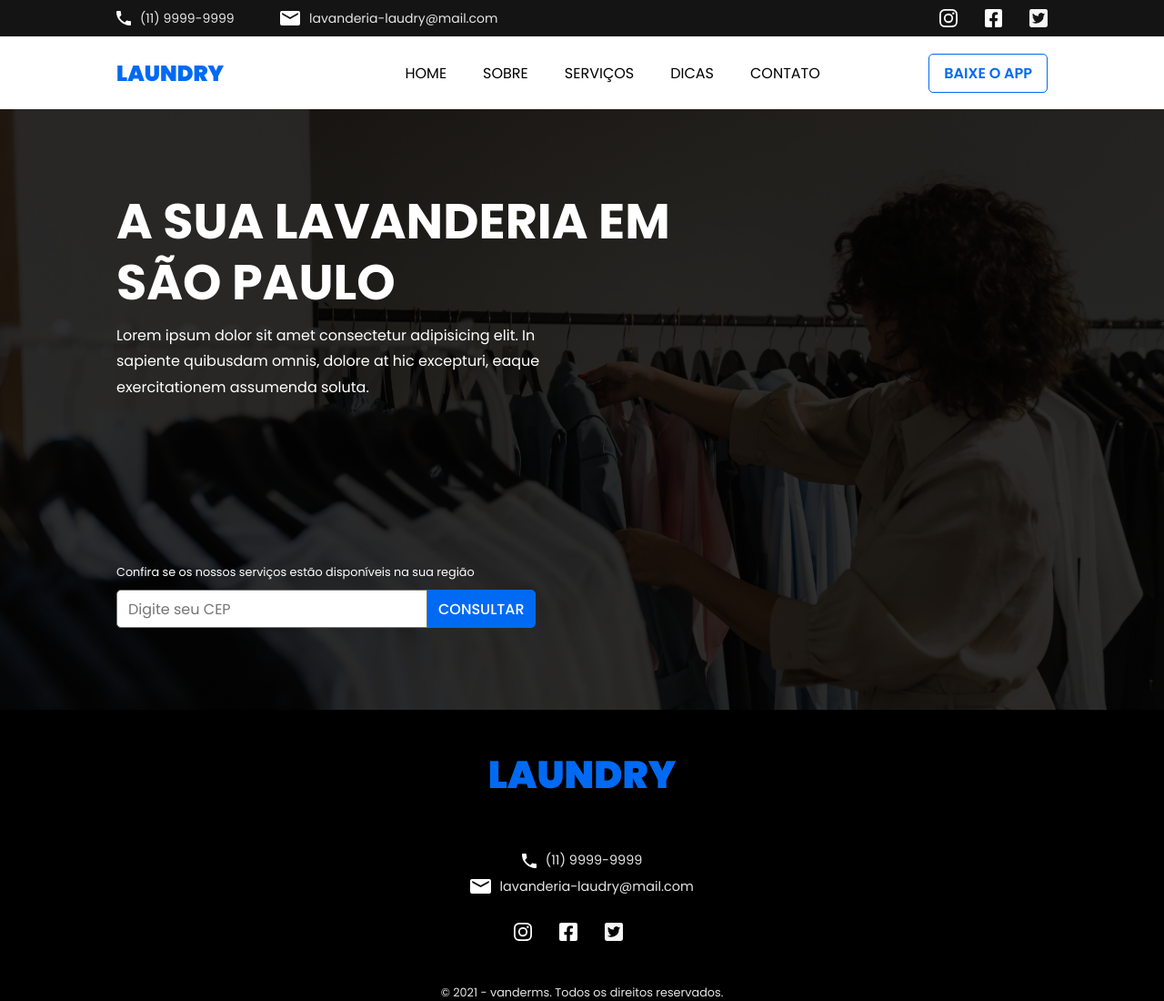
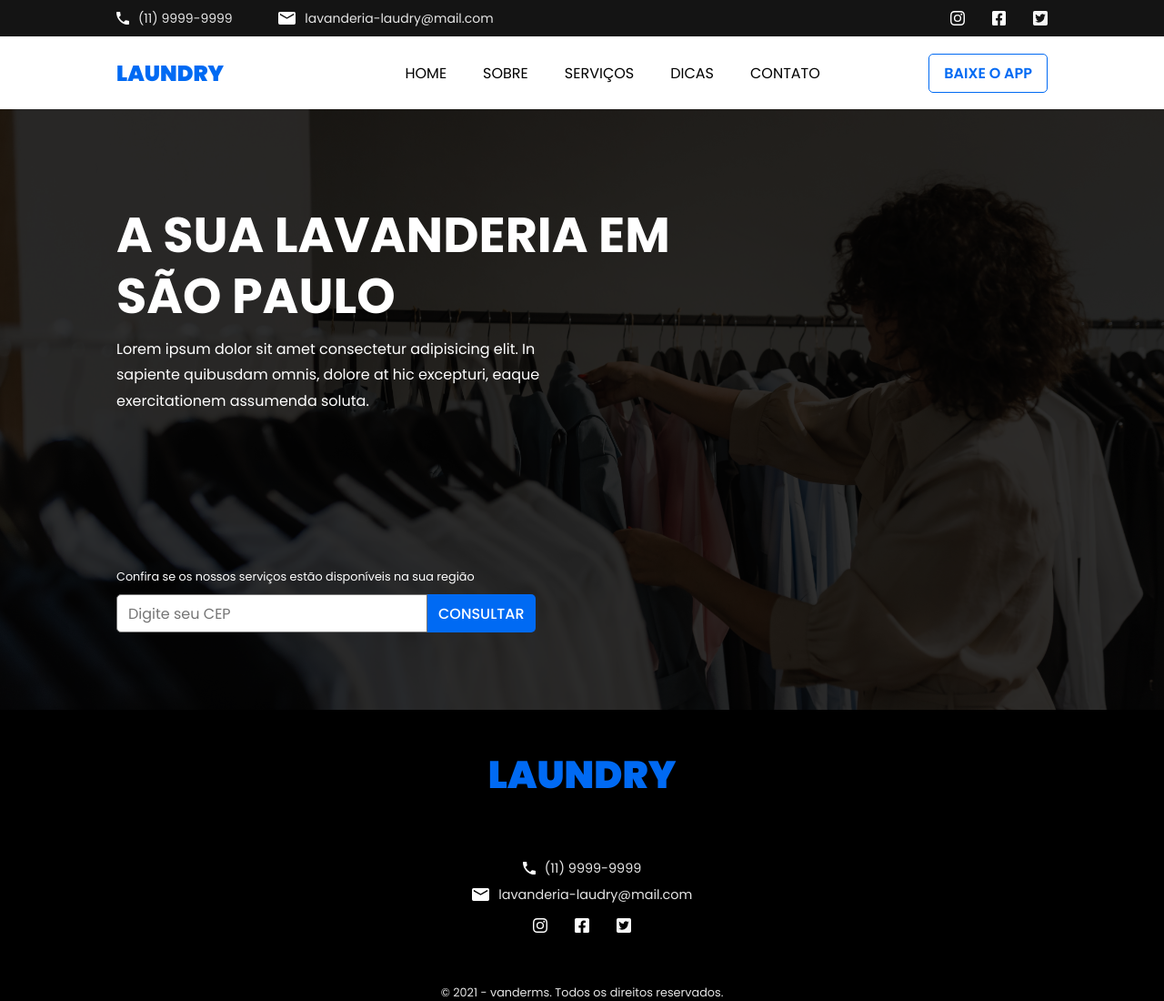
Before and after one commit to vanderms/laundry-template, a Next.js app: page / in a window 1280 px wide. Shown: the whole page at 91% size. Built offline with nearby package versions, Linux system fonts and the light colour scheme.

Commit message:
small css changes

```diff
--- a/styles/cover.scss
+++ b/styles/cover.scss
@@ -34,6 +34,7 @@
       font-size: 36px;
       line-height: 1.25;
       margin-bottom: 10px;
+      margin-top: 20px;
       h1{
         margin: 0px;
       }
--- a/styles/footer.scss
+++ b/styles/footer.scss
@@ -22,7 +22,7 @@
     flex-direction: column;
     align-items: center;
     font-size: 0.9em;
-    margin-bottom: 25px;
+    margin-bottom: 12px;
     width: 100%;
 
     .item{
@@ -30,9 +30,10 @@
       align-items: center;
       line-height: 2;
       img{
-        height: 16px;
+        height: 14px;
         width: auto;
         margin-right: 10px;
+
       }
     }
   }
@@ -44,7 +45,15 @@
 
     a{
       margin-right: 30px;
+      &:last-child{
+        margin-right: 0px;
+      }
+
       display: flex;
+      img{
+        height: 16px;
+        width: auto;
+      }
     }
   }
 
--- a/styles/infobar.scss
+++ b/styles/infobar.scss
@@ -21,7 +21,7 @@
       align-items: center;
       margin-right: 50px;
       img{
-        height: 16px;
+        height: 14px;
         width: auto;
         margin-right: 10px;
       }
@@ -35,6 +35,10 @@
     a{
       margin-left: 30px;
       display: flex;
+      img{
+        height: 16px;
+        width: auto;
+      }
     }
   }
 }
```
